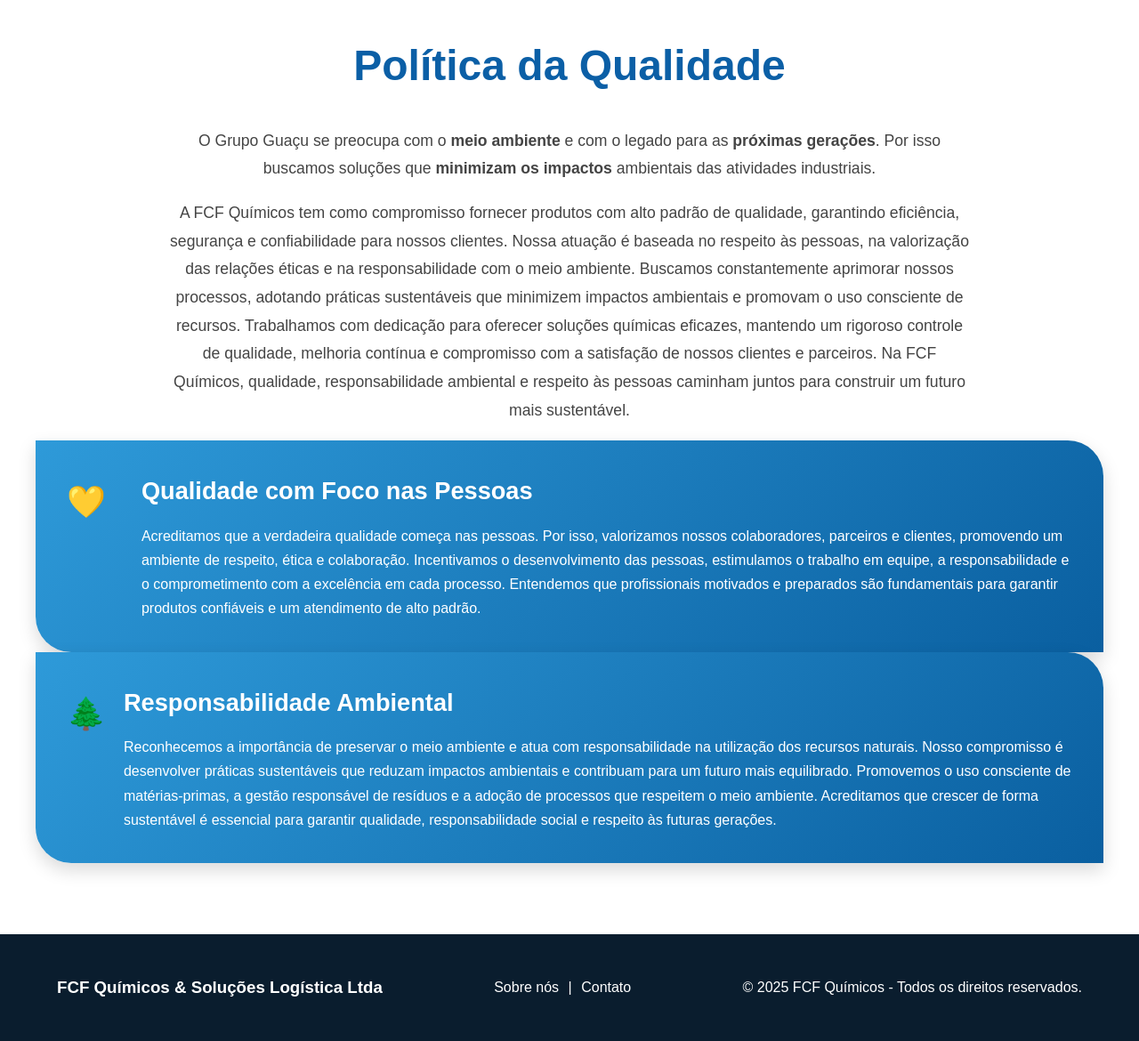
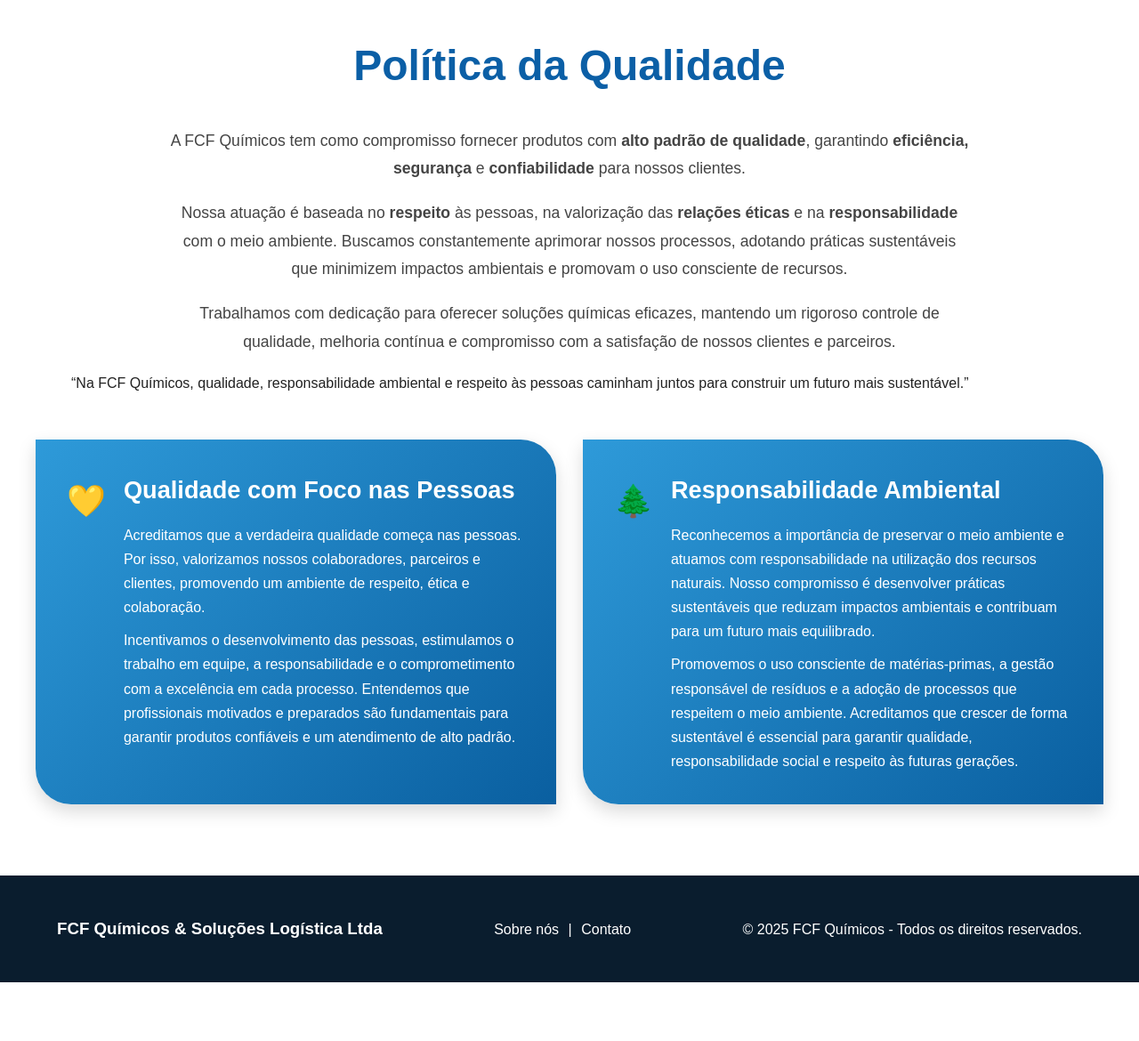
Before and after one commit to Profthayssilva/FCFQuimico, a Django app: page /qualidade/ in a window 1280 px wide. Shown: the part 584-1754 px from the top of the page at 89% size. After the commit the page ends 1688 px from the top, so only its background shows below. Run offline with Django 5.2, Linux system fonts and the light colour scheme.

Commit message:
ajustes qualidade

```diff
--- a/core/templates/core/qualidade.html
+++ b/core/templates/core/qualidade.html
@@ -4,18 +4,16 @@
 {% block content %}
 
 <!-- ===============================
-     BANNER DE CONTATO
+     BANNER
 =============================== -->
 <section class="banner-contato" id="banner-contato">
 
-    <!-- 🎬 VÍDEO DO VIMEO COMO FUNDO -->
     <div class="banner-video-wrapper">
         <video class="footer-video" autoplay muted loop playsinline>
             <source src="{% static 'core/videos/videoContato.mp4' %}" type="video/mp4">
         </video>
     </div>
 
-    <!-- camada de vidro translúcido -->
     <div class="overlay-glass">
         <h1>Política de Qualidade</h1>
         <p>Como pensamos</p>
@@ -24,54 +22,94 @@
     <div class="banner-gradient"></div>
 </section>
 
+
 <section class="qualidade-section">
     <div class="container">
+
         <h2 class="qualidade-titulo">Política da Qualidade</h2>
 
         <p class="qualidade-texto">
-            O Grupo Guaçu se preocupa com o <strong>meio ambiente</strong> e com o legado para as
-            <strong>próximas gerações</strong>. Por isso buscamos soluções que
-            <strong>minimizam os impactos</strong> ambientais das atividades industriais.
+            A FCF Químicos tem como compromisso fornecer produtos com
+            <strong>alto padrão de qualidade</strong>, garantindo
+            <strong>eficiência, segurança</strong> e
+            <strong>confiabilidade</strong> para nossos clientes.
         </p>
 
         <p class="qualidade-texto">
-            A FCF Químicos tem como compromisso fornecer produtos com alto padrão de qualidade, garantindo eficiência, segurança e confiabilidade para nossos clientes.
-
-Nossa atuação é baseada no respeito às pessoas, na valorização das relações éticas e na responsabilidade com o meio ambiente. Buscamos constantemente aprimorar nossos processos, adotando práticas sustentáveis que minimizem impactos ambientais e promovam o uso consciente de recursos.
-
-Trabalhamos com dedicação para oferecer soluções químicas eficazes, mantendo um rigoroso controle de qualidade, melhoria contínua e compromisso com a satisfação de nossos clientes e parceiros.
-
-Na FCF Químicos, qualidade, responsabilidade ambiental e respeito às pessoas caminham juntos para construir um futuro mais sustentável.
+            Nossa atuação é baseada no <strong>respeito</strong> às pessoas,
+            na valorização das <strong>relações éticas</strong> e na
+            <strong>responsabilidade</strong> com o meio ambiente.
+            Buscamos constantemente aprimorar nossos processos,
+            adotando práticas sustentáveis que minimizem impactos ambientais
+            e promovam o uso consciente de recursos.
         </p>
 
+        <p class="qualidade-texto">
+            Trabalhamos com dedicação para oferecer soluções químicas eficazes,
+            mantendo um rigoroso controle de qualidade, melhoria contínua e
+            compromisso com a satisfação de nossos clientes e parceiros.
+        </p>
+
+        <blockquote class="qualidade-frase">
+            “Na FCF Químicos, qualidade, responsabilidade ambiental e respeito
+            às pessoas caminham juntos para construir um futuro mais sustentável.”
+        </blockquote>
+
+
+        <!-- CARDS -->
+        <div class="qualidade-cards">
 
             <div class="qualidade-card">
                 <div class="qualidade-icon">💛</div>
-                <div class="qualidade-icon"></div>
+
                 <div class="qualidade-card-conteudo">
                     <h3>Qualidade com Foco nas Pessoas</h3>
+
                     <p>
-                       Acreditamos que a verdadeira qualidade começa nas pessoas. Por isso, valorizamos nossos colaboradores, parceiros e clientes, promovendo um ambiente de respeito, ética e colaboração.
+                        Acreditamos que a verdadeira qualidade começa nas pessoas.
+                        Por isso, valorizamos nossos colaboradores, parceiros e clientes,
+                        promovendo um ambiente de respeito, ética e colaboração.
+                    </p>
 
-Incentivamos o desenvolvimento das pessoas, estimulamos o trabalho em equipe, a responsabilidade e o comprometimento com a excelência em cada processo. Entendemos que profissionais motivados e preparados são fundamentais para garantir produtos confiáveis e um atendimento de alto padrão.
-                    </p>
-                </div>
-            </div>
-
-            <div class="qualidade-card">
-                <div class="qualidade-icon">🌲</div>
-                <div class="qualidade-card-conteudo">
-                    <h3>Responsabilidade Ambiental</h3>
                     <p>
-                       Reconhecemos a importância de preservar o meio ambiente e atua com responsabilidade na utilização dos recursos naturais. Nosso compromisso é desenvolver práticas sustentáveis que reduzam impactos ambientais e contribuam para um futuro mais equilibrado.
-
-Promovemos o uso consciente de matérias-primas, a gestão responsável de resíduos e a adoção de processos que respeitem o meio ambiente. Acreditamos que crescer de forma sustentável é essencial para garantir qualidade, responsabilidade social e respeito às futuras gerações.
+                        Incentivamos o desenvolvimento das pessoas,
+                        estimulamos o trabalho em equipe, a responsabilidade e o
+                        comprometimento com a excelência em cada processo.
+                        Entendemos que profissionais motivados e preparados
+                        são fundamentais para garantir produtos confiáveis
+                        e um atendimento de alto padrão.
                     </p>
                 </div>
             </div>
 
 
+            <div class="qualidade-card">
+                <div class="qualidade-icon">🌲</div>
+
+                <div class="qualidade-card-conteudo">
+                    <h3>Responsabilidade Ambiental</h3>
+
+                    <p>
+                        Reconhecemos a importância de preservar o meio ambiente
+                        e atuamos com responsabilidade na utilização dos recursos naturais.
+                        Nosso compromisso é desenvolver práticas sustentáveis
+                        que reduzam impactos ambientais e contribuam para
+                        um futuro mais equilibrado.
+                    </p>
+
+                    <p>
+                        Promovemos o uso consciente de matérias-primas,
+                        a gestão responsável de resíduos e a adoção de processos
+                        que respeitem o meio ambiente.
+                        Acreditamos que crescer de forma sustentável
+                        é essencial para garantir qualidade,
+                        responsabilidade social e respeito às futuras gerações.
+                    </p>
+                </div>
+            </div>
+
         </div>
+
     </div>
 </section>
 
```
